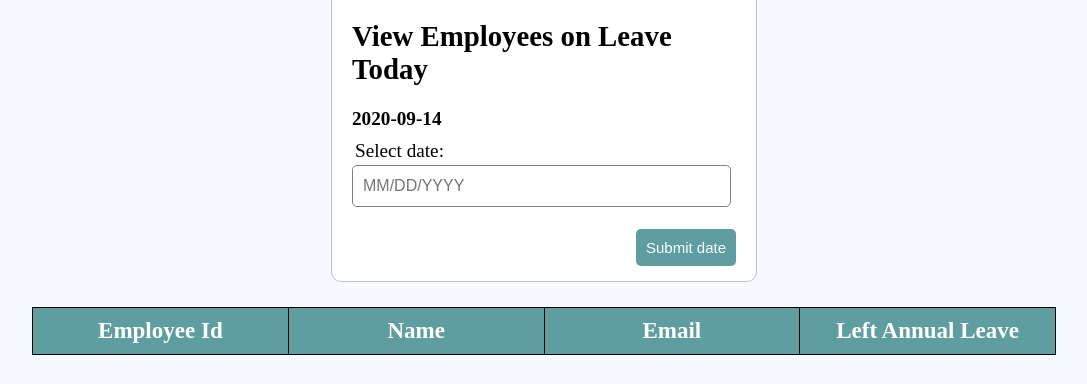
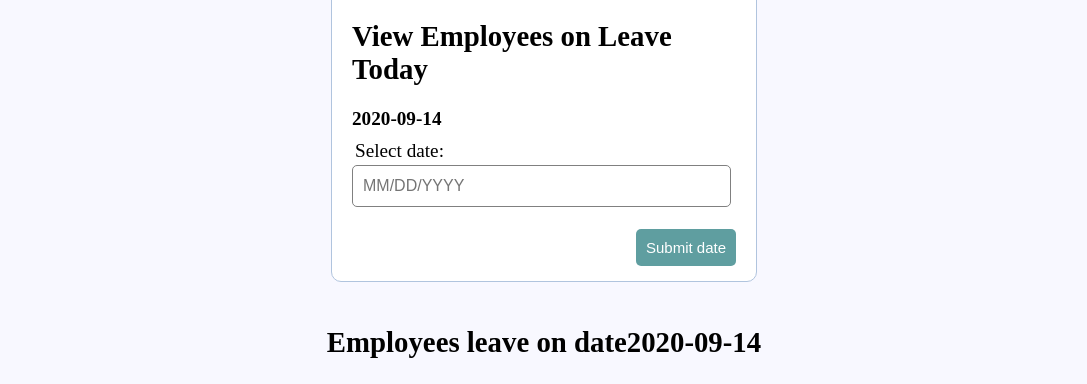
Before and after one commit to Jacob12138xieyuan/Company-Leave-System, a PHP site: page /company_calendar.php in a window 1280 px wide. Shown: the part 182-566 px from the top of the page, without its empty margins (96-1183 px from the left). Run offline with PHP 8.4, Linux system fonts and the light colour scheme; data that the repository does not hold is empty; some libraries are stand-ins or nearby versions.

Commit message:
finished company calendar

```diff
--- a/company_calendar.php
+++ b/company_calendar.php
@@ -76,8 +76,9 @@ $leave_date = date('Y-m-d', time()); //default today
 
         <br>
     </form>
-
-
+    <br>
+    <br>
+    <h2 style="text-align: center;">Employees leave on date<?php echo "<strong>" . $leave_date . "</strong>"; ?></h2>
     <table style="margin-top: 25px;">
         <tr>
             <th>Employee Id</th>
--- a/index.php
+++ b/index.php
@@ -58,6 +58,7 @@ if (empty($_SESSION['username'])) {
                 echo "<p>You have <strong>" . $left_days . " days</strong> of annual leave <strong>left</strong>! </p>";
                 echo "<br>";
                 echo "<a href='leave_list.php'><button class='btn' style='font-size: 20px'><i class='fa fa-bars'></i> View my leave request </button></a>";
+                echo "<a href='company_calendar.php'><button class='btn' style='font-size: 20px; float: right'><i class='fa fa-calendar'></i> Company Calendar </button></a><br>";
             }
             ?>
         <?php endif ?>
```
